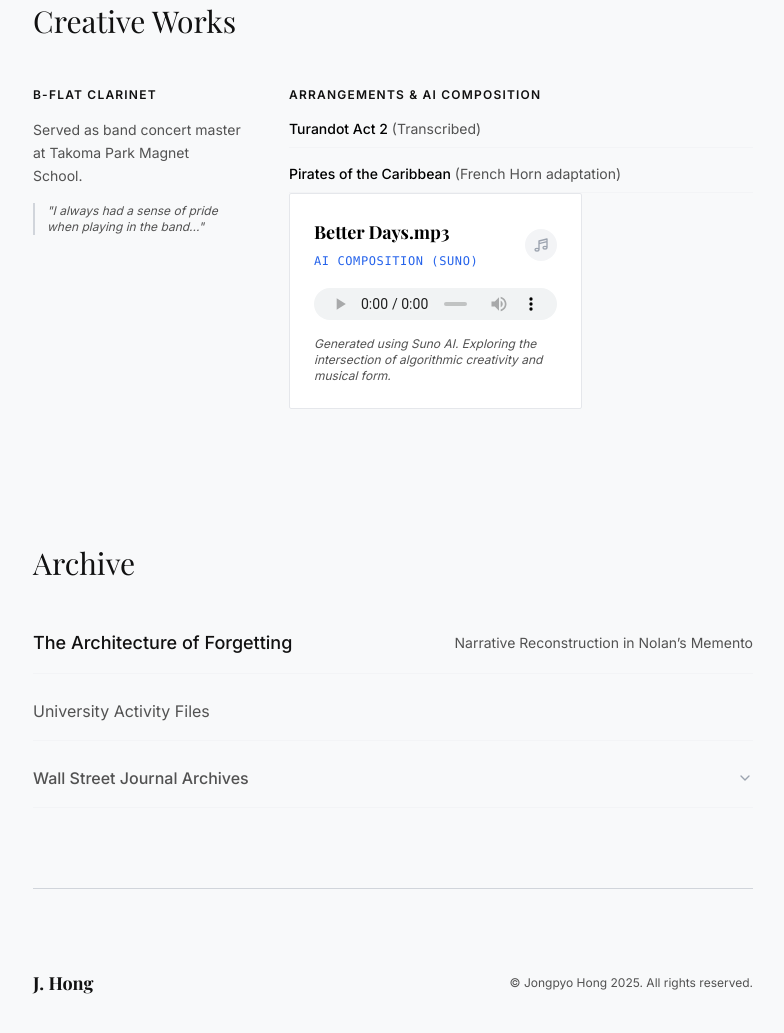
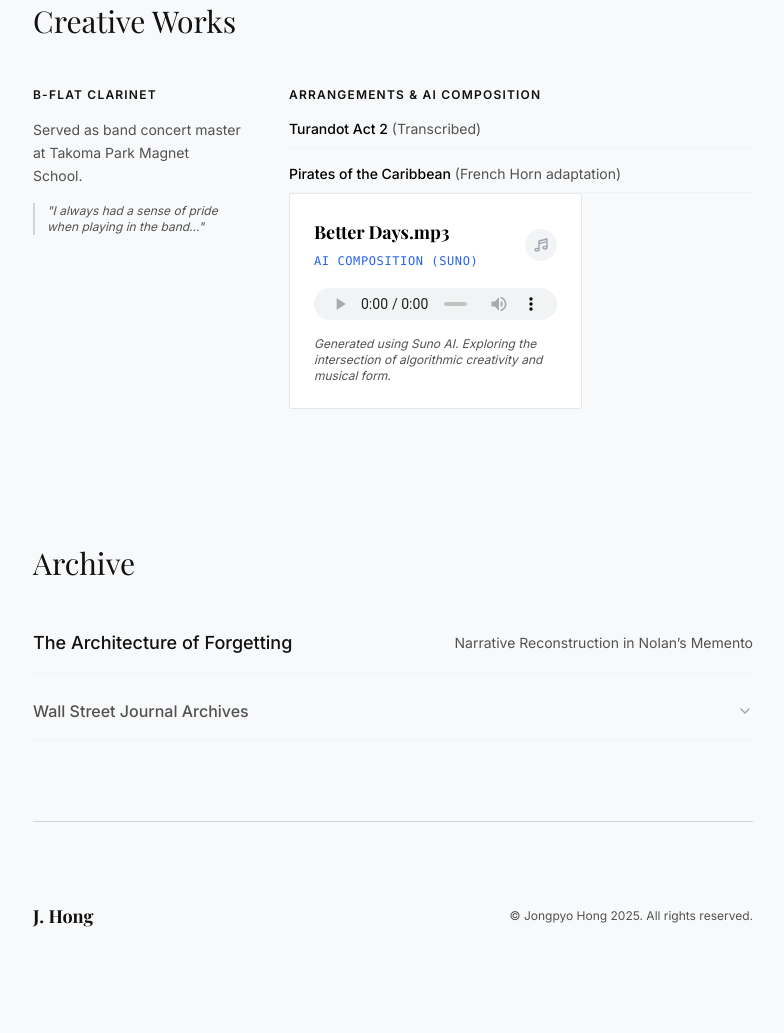
Before and after one commit to anotherwolf7129/website, a plain HTML site: page index.html in a window 1280 px wide. Shown: the part 5062-6095 px from the top of the page, without its empty margins (247-1031 px from the left). After the commit the page ends 6072 px from the top, so only its background shows below. Drawn offline with nearby package versions, Linux system fonts and the light colour scheme.

Commit message:
Update index.html

```diff
--- a/index.html
+++ b/index.html
@@ -1470,9 +1470,6 @@
                     <span class="text-sm text-text-muted mt-1 md:mt-0">Narrative Reconstruction in Nolan’s Memento</span>
                 </a>
 
-                <div class="flex flex-col md:flex-row md:items-center justify-between border-b border-gray-100 pb-4 pt-2">
-                    <span class="text-text-muted">University Activity Files</span>
-                </div>
 
                 <details class="group border-b border-gray-100 pb-4 pt-2">
                     <summary class="flex flex-col md:flex-row md:items-center justify-between cursor-pointer list-none">
```
